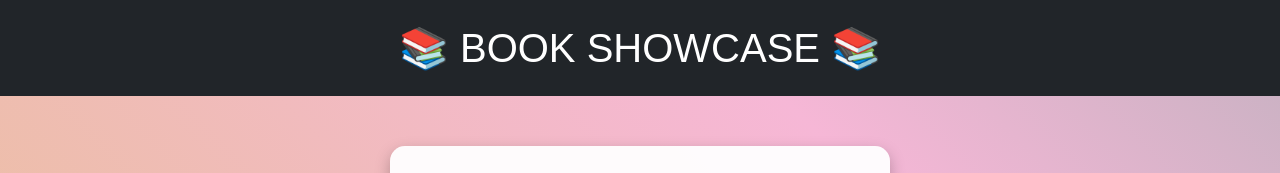
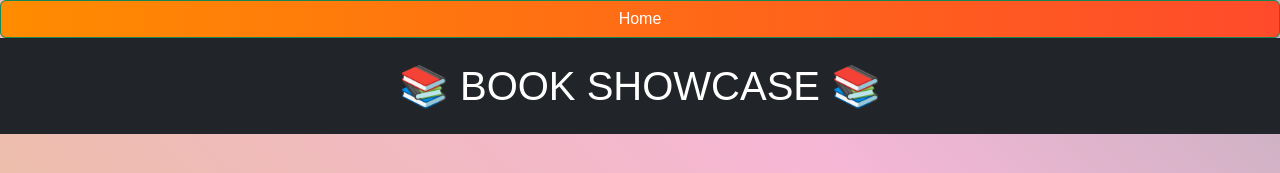
Before and after one commit to prashant975/web-project, a website: page public/javascript.html in a window 1280 px wide. Shown: the top 173 px of the page. Drawn offline with nearby package versions, Linux system fonts and the light colour scheme.

Commit message:
version1

```diff
--- a/public/javascript.html
+++ b/public/javascript.html
@@ -89,8 +89,11 @@
     </style>
 </head>
 <body>
+    <a href="../index.html"><button class="btn btn-success ">Home</button></a>
     <h1 class="bg-dark text-white text-center py-4 w-100">📚 BOOK SHOWCASE 📚</h1>
+
     <div class="container-custom">
+
         <h4 class="text-center text-primary">Computer Systems</h4>
         <img src="../public/javascript.png" alt="javascript Book">
         <details><summary>📖 Genre</summary><ul><li>Technology</li><li>Education</li></ul></details>
@@ -131,6 +134,7 @@
             </form>
         </div>
     </div>
+
     <footer class="bg-dark text-white text-center py-3 w-100">&copy; 2025 Book Showcase | All rights reserved</footer>
     <script src="../node_modules/jquery/dist/jquery.js"></script>
     <script src="https://cdn.jsdelivr.net/npm/bootstrap@5.3.3/dist/js/bootstrap.bundle.min.js" integrity="sha384-YvpcrYf0tY3lHB60NNkmXc5s9fDVZLESaAA55NDzOxhy9GkcIdslK1eN7N6jIeHz" crossorigin="anonymous"></script>
```
Also changed, not shown: public/c++.html (+1 -0 lines), public/computer_networking.html (+1 -0 lines).
